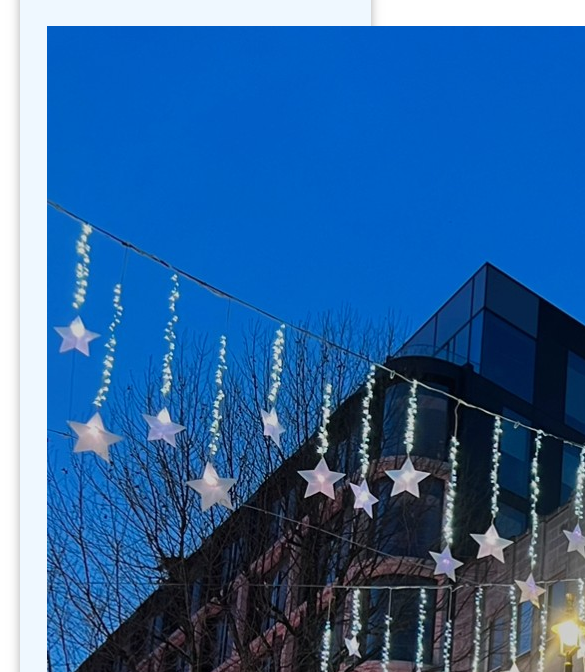
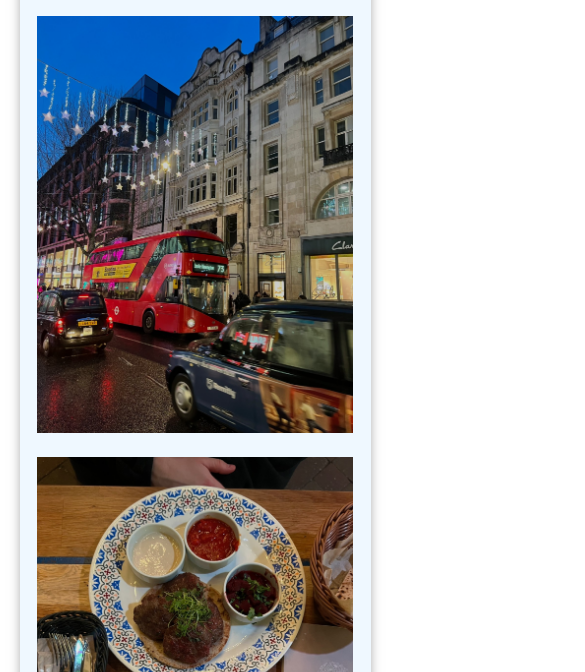
Before and after one commit to julieandersson/Moment1-DT211G, a website built with Parcel: page src/pictures.html in a window 390 px wide. Shown: the part 172-844 px from the top of the page, 585 px wide, since content can reach past the window. Built offline with nearby package versions, Linux system fonts and the light colour scheme.

Commit message:
ändrar media queries på bilderna och gör en grid

```diff
--- a/src/css/layout.css
+++ b/src/css/layout.css
@@ -91,14 +91,16 @@ footer {
 
 /* Design för bilder-sidan */
 
-#pictures {
-    display: flex;
-    flex-wrap: wrap;
-    justify-content: space-evenly;
-    padding: 10px;
-    gap: 25px;
+.picture-grid {
+    display: grid;
+    grid-template-columns: repeat(3, 1fr);
+    gap: 20px;
+
 }
 
+.picture-grid img {
+    width: 100%;
+}
 
 /* Design av meny för mobilenheter, placeras till höger om skärmen */
 nav {
@@ -263,6 +265,10 @@ nav li:hover {
         font-size: 1.2em;
     }
 
+    .picture-grid {
+        grid-template-columns: repeat(2, 1fr);
+    }
+
 }
 
 /* Mobile */
@@ -299,4 +305,8 @@ nav li:hover {
     .clock-container {
         font-size: 1.2em;
     }
+
+    .picture-grid {
+        grid-template-columns: repeat(1, 1fr);
+    }
 }
--- a/src/pictures.html
+++ b/src/pictures.html
@@ -41,7 +41,7 @@
         <section>
             <h1>Bilder</h1><br>
 
-            <div id="pictures">
+            <div id="pictures" class="picture-grid">
 
             <picture>
                 <source srcset="images/bild1.jpg?as=webp&width=400" type="image/webp">
```
